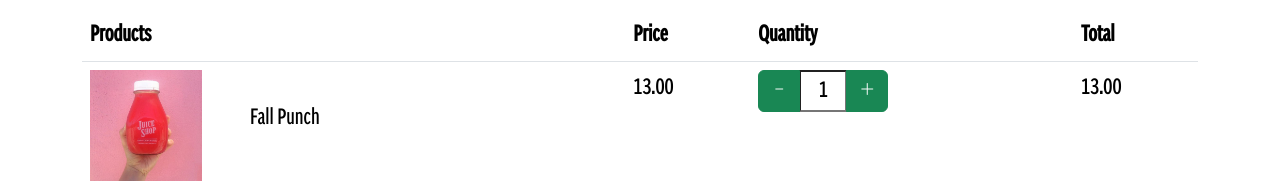
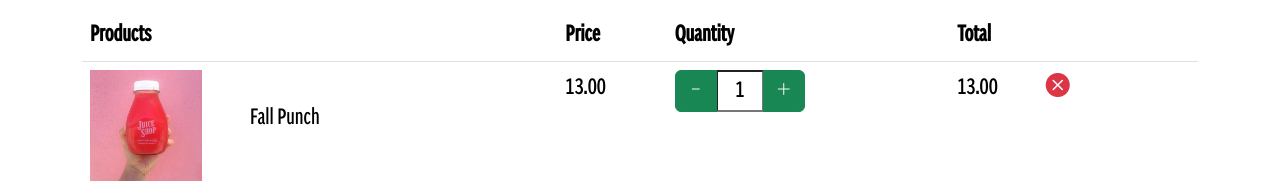
Before and after one commit to emilianozapata01/HackAcademy_FinalProyect_E-commerce, a React (Vite) app: page /cart in a window 1280 px wide. Shown: the part 201-384 px from the top of the page. Built offline with nearby package versions, Linux system fonts and the light colour scheme.

Commit message:
update cart
...

```diff
--- a/src/components/AddToCart.jsx
+++ b/src/components/AddToCart.jsx
@@ -1,11 +1,11 @@
 import { useDispatch } from "react-redux";
 import { addToCart } from "../redux/cartSlice";
 
-function AddToCart({ product }) {
+function AddToCart({ product, qty }) {
   const dispatch = useDispatch();
 
   const handleCart = () => {
-    dispatch(addToCart({item: product, qty: 1}));
+    dispatch(addToCart({item: product, qty: qty}));
   };
 
   return (
--- a/src/pages/Cart.jsx
+++ b/src/pages/Cart.jsx
@@ -64,12 +64,12 @@ function Cart({ hovered, setShowNavAndFooter }) {
 
                 <td>
                   <div>
-                    <p classNameName="d-inline ">13.00</p>
+                    <p className="d-inline ">13.00</p>
                     <Link
-                      classNameName="text-decoration-none text-danger ms-5"
+                      className="text-decoration-none text-danger ms-5"
                       to={""}
                     >
-                      <i classNameName="bi bi-x-circle-fill"></i>
+                      <i className="bi bi-x-circle-fill"></i>
                     </Link>
                   </div>
                 </td>
--- a/src/pages/Home.jsx
+++ b/src/pages/Home.jsx
@@ -73,7 +73,7 @@ function Home({ hovered, setShowNavAndFooter }) {
           </div>
           <div className="container">
             <div>
-              <Glide products={product} />
+              <Glide products={product} qty={1} />
             </div>
             <CategorySectionHome />
           </div>
--- a/src/redux/cartSlice.js
+++ b/src/redux/cartSlice.js
@@ -7,7 +7,7 @@ const cartSlice = createSlice({
       const itemIndex = state.findIndex((item) => item.item._id === action.payload.item._id);
       console.log(itemIndex);
       if (itemIndex != -1) {
-        state[itemIndex].qty += 1;
+        state[itemIndex].qty += qty;
       } else {
         state.push( action.payload )
       }
```
Also changed, not shown: 1 other file (tests, documents, lock files or other folders).
